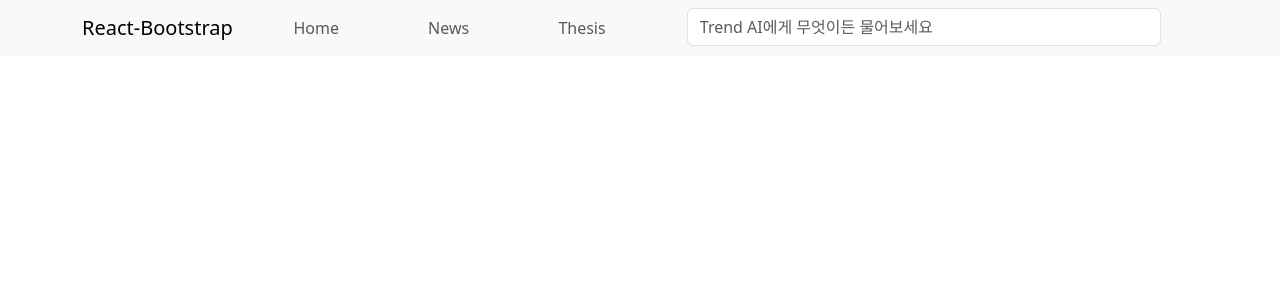
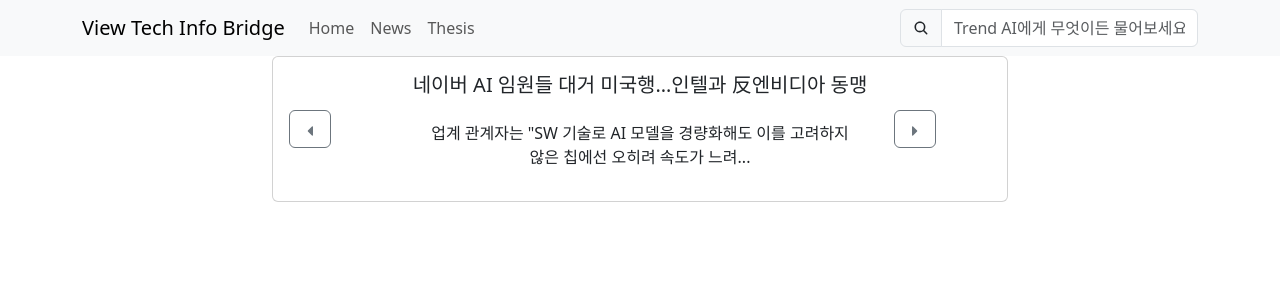
Before and after one commit to davJ-star/view-tech-info-bridge, a React (Create React App) app in the folder src/main/front/: page / in a window 1280 px wide. Shown: the top 300 px of the page. Built offline with nearby package versions, Linux system fonts and the light colour scheme.

Commit message:
feat: add Homepage and slide element
- 1단 뉴스 슬라이드를 구현했다
- 다음 계획은 3단 뉴스 슬라이드를 구현할 것이다

```diff
--- a/src/main/front/package.json
+++ b/src/main/front/package.json
@@ -17,6 +17,7 @@
     "react": "^18.2.0",
     "react-bootstrap": "^2.10.2",
     "react-dom": "^18.2.0",
+    "react-icons": "^5.0.1",
     "react-router-dom": "^6.22.3",
     "react-scripts": "5.0.1",
     "styled-components": "^6.1.8",
--- a/src/main/front/src/App.tsx
+++ b/src/main/front/src/App.tsx
@@ -1,11 +1,12 @@
 import { Route, Routes } from 'react-router-dom';
 import { Home } from './screens';
+import { NavigationBar } from './component';
 
 const App = () => {
   return (
     <Routes>
-      <Route path="/" element={<Home />}>
-        {/* <Route index element={<Home />} /> */}
+      <Route path="/" element={<NavigationBar />}>
+        <Route index element={<Home />} />
       </Route>
     </Routes>
   );
--- a/src/main/front/src/component/nav/navigation-bar-component.tsx
+++ b/src/main/front/src/component/nav/navigation-bar-component.tsx
@@ -1,6 +1,7 @@
-import { Container, Form, Nav, Navbar } from 'react-bootstrap';
+import { Container, Form, InputGroup, Nav, Navbar } from 'react-bootstrap';
 import 'bootstrap/dist/css/bootstrap.min.css';
 import { useEffect, useState } from 'react';
+import { IoSearch } from 'react-icons/io5';
 import { Outlet } from 'react-router-dom';
 
 const NavigationBarComponent = () => {
@@ -14,26 +15,29 @@ const NavigationBarComponent = () => {
     <>
       <Navbar expand="lg" className="bg-body-tertiary">
         <Container>
-          <Navbar.Brand href="#home">React-Bootstrap</Navbar.Brand>
+          <Navbar.Brand href="#home">View Tech Info Bridge</Navbar.Brand>
           <Navbar.Toggle aria-controls="basic-navbar-nav" />
           <Navbar.Collapse id="basic-navbar-nav">
-            <Nav className="flex justify-content-around w-100">
+            <Nav className="me-auto">
               <Nav.Link href="#home">Home</Nav.Link>
               <Nav.Link href="#link">News</Nav.Link>
               <Nav.Link href="#link">Thesis</Nav.Link>
-              <Nav.Item className="w-50">
-                <Form>
+            </Nav>
+            <Form className="d-flex">
               <Form.Group>
+                <InputGroup>
+                  <InputGroup.Text>
+                    <IoSearch />
+                  </InputGroup.Text>
                   <Form.Control
                     // TODO: animation
                     type="text"
                     placeholder="Trend AI에게 무엇이든 물어보세요"
                     onChange={(event) => setKeyword(event.target.value)}
                   />
+                </InputGroup>
               </Form.Group>
             </Form>
-              </Nav.Item>
-            </Nav>
           </Navbar.Collapse>
         </Container>
       </Navbar>
--- a/src/main/front/src/screens/home/index.tsx
+++ b/src/main/front/src/screens/home/index.tsx
@@ -1,15 +1,84 @@
-import { Outlet } from 'react-router-dom';
-import { NavigationBar } from '../../component';
+import { useCallback, useState } from 'react';
+import { Button, Card, Col, Container, Row } from 'react-bootstrap';
+import { FaCaretLeft, FaCaretRight } from 'react-icons/fa';
 
 const HomeScreen = () => {
+  const [news, setNews] = useState<
+    {
+      title: string;
+      body: string;
+    }[]
+  >([
+    {
+      title: '네이버 AI 임원들 대거 미국행…인텔과 反엔비디아 동맹',
+      body: '업계 관계자는 "SW 기술로 AI 모델을 경량화해도 이를 고려하지 않은 칩에선 오히려 속도가 느려...',
+    },
+    {
+      title: '구글, 생성형AI 개발 도구 3종 공개...개발 생태계 지원',
+      body: '구글이 생성형 인공지능(AI) 개발을 지원하기 위한 오픈소스 도구 3종을 공개했다. 오픈AI와 달리 자체...',
+    },
+    {
+      title: 'MS, 日에 역대 최대 규모 4조원 투자… “AI 데이터센터 확충”',
+      body: '마이크로소프트(MS)가 인공지능(AI) 기반을 강화하기 위해 일본에 2년간 29억 달러(약 3조900...',
+    },
+    {
+      title: '유비소프트 한국 지사 철수...글로벌 구조조정 여파',
+      body: '전세계적인 게임산업 구조조정 여파가 지속되는 가운데, 프랑스에 본사를 둔 글로벌 게임사 유비...',
+    },
+    {
+      title:
+        "\"울 엄마도 나도 20대 '리즈' 시절로 돌아갈 수 있다\"…'이것' 하나면 된다",
+      body: "데뷔 62년차 ‘국민 배우’이자 ‘국민 엄마’ ‘국민 할매’ 나문희 씨가 영화 '수상한 그녀'처럼 20대 리...",
+    },
+  ]);
+  const [currentIndex, setCurrentIndex] = useState<number>(0);
+
+  const handleNextNews = useCallback<() => void>(() => {
+    setCurrentIndex((currentIndex + 1) % news.length);
+  }, [currentIndex, news.length]);
+
+  const handlePrevNews = useCallback<() => void>(() => {
+    setCurrentIndex((currentIndex - 1 + news.length) % news.length);
+  }, [currentIndex, news.length]);
+
+  console.log(currentIndex);
+
   return (
-    <>
-      <nav>
-        <NavigationBar />
-      </nav>
-      <Outlet />
-      <footer>{/* FOOTER */}</footer>
-    </>
+    <Container>
+      <Row className="justify-content-center">
+        <Col xs={12} md={8}>
+          <Card>
+            <Card.Body>
+              <Row className="align-items-center">
+                <Col xs={2}>
+                  <Button variant="outline-secondary" onClick={handlePrevNews}>
+                    <FaCaretLeft />
+                  </Button>
+                </Col>
+                <Col xs={8} className="text-center">
+                  <Card.Title
+                    dangerouslySetInnerHTML={{
+                      __html: news[currentIndex].title,
+                    }}
+                  />
+                  <Card.Body
+                    dangerouslySetInnerHTML={{
+                      __html: news[currentIndex].body,
+                    }}
+                  />
+                </Col>
+                <Col xs={2}>
+                  <Button variant="outline-secondary" onClick={handleNextNews}>
+                    <FaCaretRight />
+                  </Button>
+                </Col>
+              </Row>
+            </Card.Body>
+          </Card>
+        </Col>
+      </Row>
+    </Container>
+    // TODO - footer tag
   );
 };
 
```
Also changed, not shown: 1 other file (tests, documents, lock files or other folders). Lines whose indentation alone changed are shown as unchanged.
